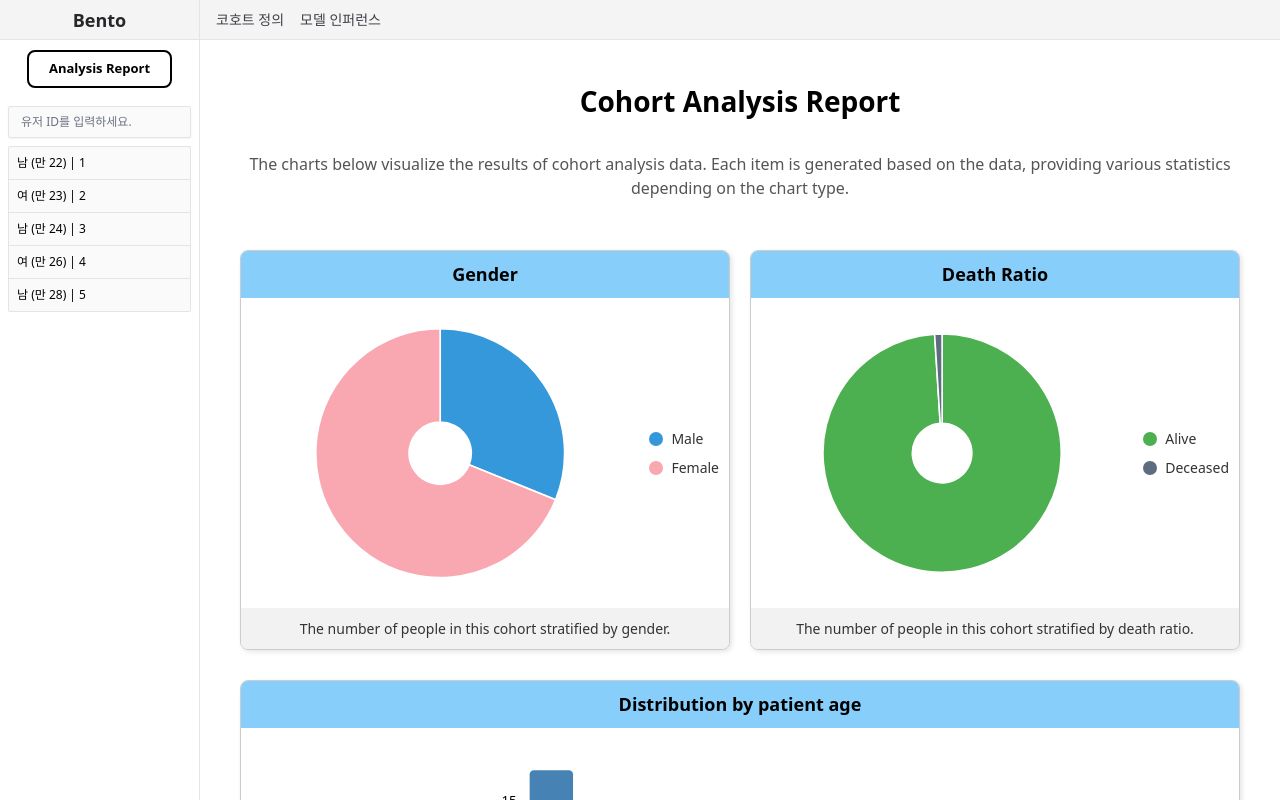
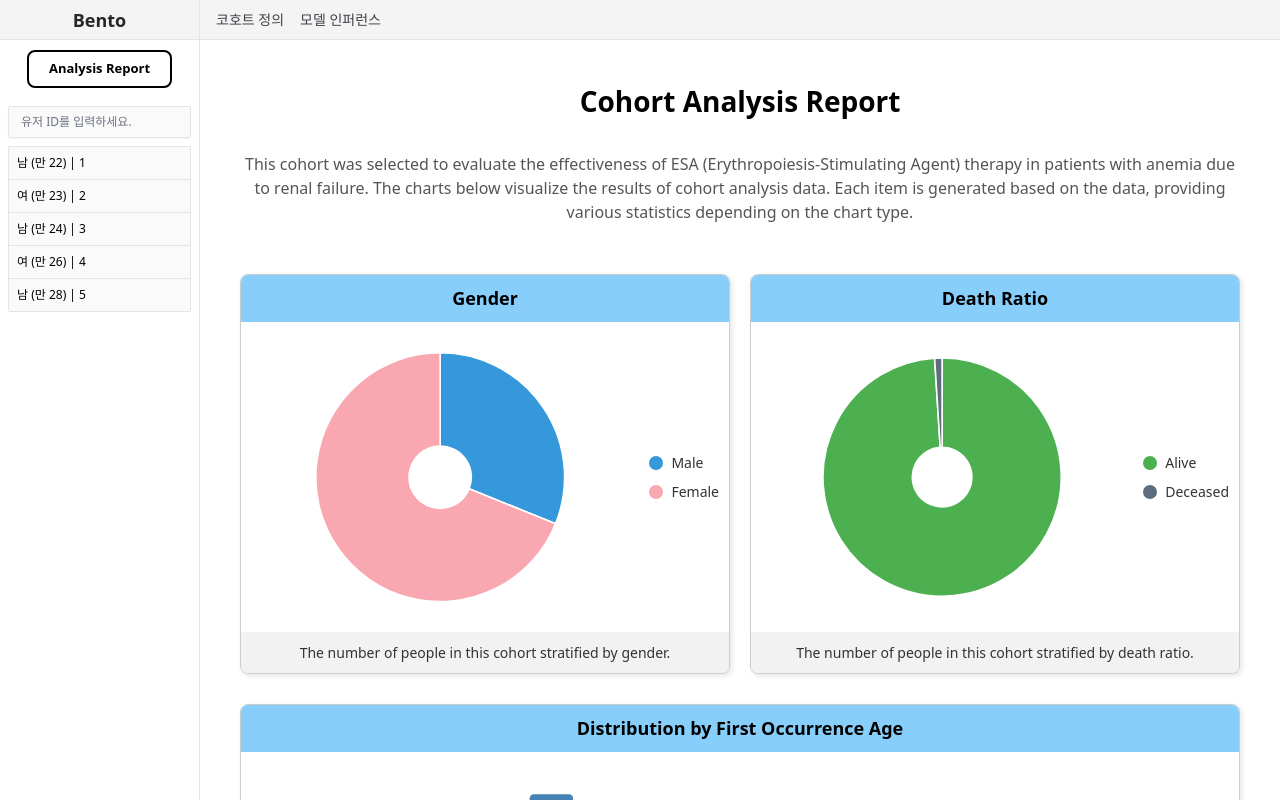
Before and after one commit to kookmin-sw/capstone-2025-16, a SvelteKit app: page /chart in a window 1280 px wide. Shown: the top 800 px of the page. Built offline with nearby package versions, Linux system fonts and the light colour scheme.

Commit message:
Chore: chart page description 변경
- chart page description 변경
- patient age 관련 차트명 변경
- padding-bottom 증가

```diff
--- a/src/routes/chart/+page.svelte
+++ b/src/routes/chart/+page.svelte
@@ -47,7 +47,7 @@
 		width: 100%; /* 부모 컨테이너가 화면 전체 너비 사용 */
         max-width: 1000px;
 		padding-top: 40px;
-		padding-bottom: 40px;
+		padding-bottom: 70px;
 		margin: 0 auto; /* 중앙 정렬 */
 
 	}
@@ -83,7 +83,9 @@
 <div class="title">Cohort Analysis Report</div>
 <!-- 설명 -->
 <div class="description">
-    The charts below visualize the results of cohort analysis data. Each item is generated based on the data, providing various statistics depending on the chart type.</div>
+    This cohort was selected to evaluate the effectiveness of ESA (Erythropoiesis-Stimulating Agent) therapy in patients with anemia due to renal failure.
+    The charts below visualize the results of cohort analysis data. Each item is generated based on the data, providing various statistics depending on the chart type.
+</div>
 
     <div class="chart-row">
         <!-- 도넛 차트를 카드로 표시 -->
@@ -103,7 +105,7 @@
 
     <!-- 세로형 차트를 카드로 표시 -->
     <ChartCard
-        title="Distribution by patient age">
+        title="Distribution by First Occurrence Age">
         {#if patientAgeData.length > 0}
             <BarChartVertical data={patientAgeData} />
         {:else}
```
